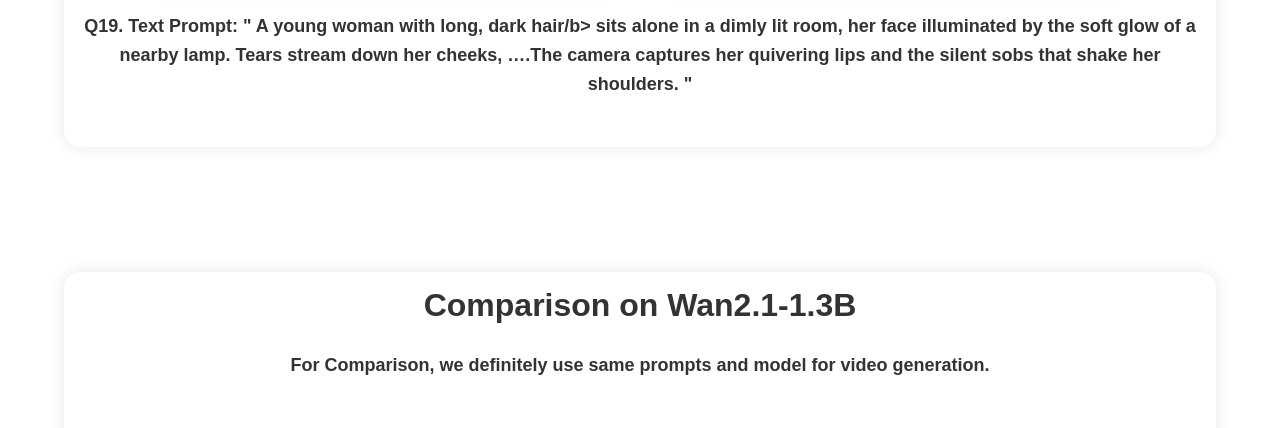
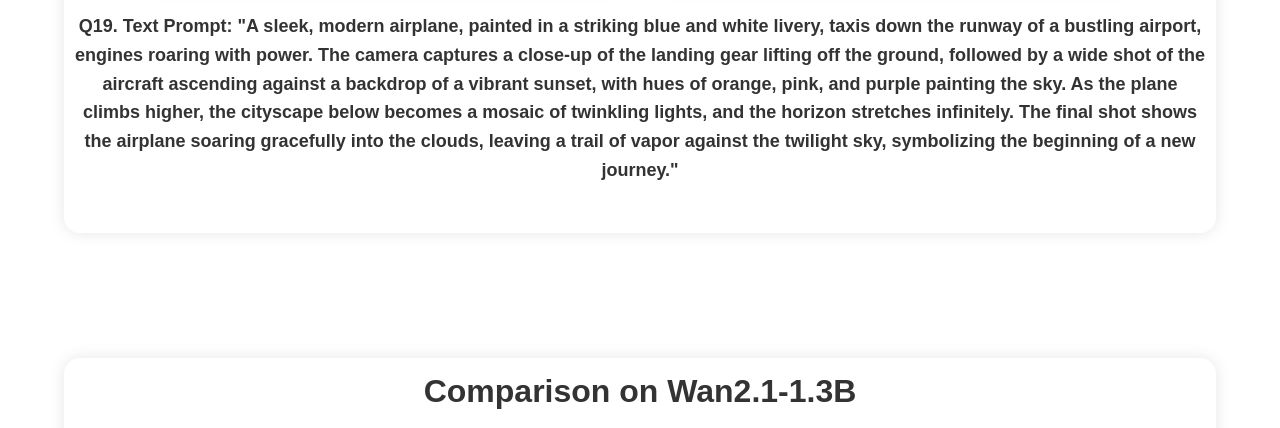
Before and after one commit to anse-project/anse-eval, a plain HTML site: page index.html in a window 1280 px wide. Shown: the part 9546-9974 px from the top of the page. Drawn offline with Linux system fonts and the light colour scheme; a web font is replaced by a local one.

Commit message:
Add files via upload

```diff
--- a/index.html
+++ b/index.html
@@ -771,12 +771,14 @@
         </div>
       </div>
       <p style="font-size: 18px;">
-        <b>Q19.</b> <b>Text Prompt:</b> " <b>A young woman with long, dark hair/b> sits alone in a dimly lit room, her
-          face
-          illuminated by
-          the soft glow of a nearby lamp.<b> Tears stream down her cheeks, ….The camera captures her quivering lips and
-            the
-            silent sobs that shake her shoulders.</b> "
+        <b>Q19.</b> <b>Text Prompt:</b> <b>"A sleek, modern airplane, painted in a striking blue and white livery, taxis
+          down
+          the runway of a bustling airport, engines roaring with power. </b> <b>The camera captures a close-up of the
+          landing gear lifting off the ground, </b>followed by a wide shot of the aircraft ascending against a
+        backdrop of a vibrant sunset, with hues of orange, pink, and purple painting the sky. As the plane climbs
+        higher, the cityscape below becomes a mosaic of twinkling lights, and the horizon stretches infinitely. The
+        final shot shows the airplane soaring gracefully into the clouds, leaving a trail of vapor against the
+        twilight sky, symbolizing the beginning of a new journey."
       </p>
 
       <br>
```
